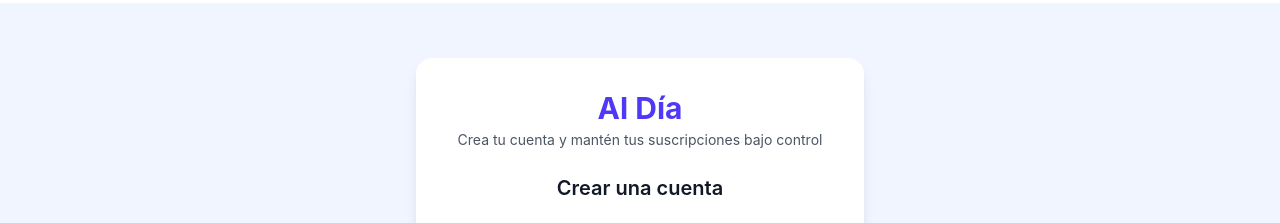
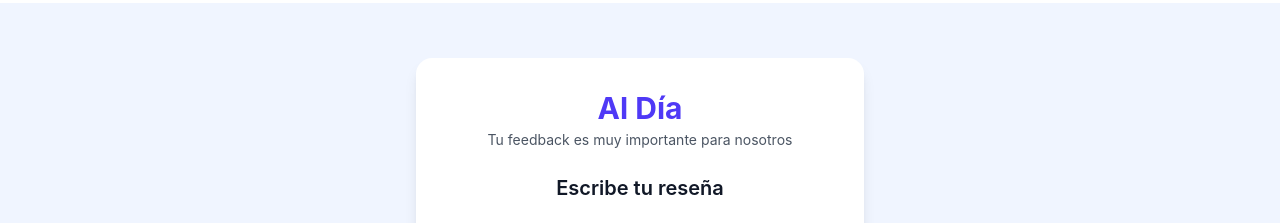
Before and after one commit to gabriel12305/landing-page-tarea, a website built with Vite: page index.html in a window 1280 px wide. Shown: the part 2640-2863 px from the top of the page. Built offline with nearby package versions, Linux system fonts and the light colour scheme; some packages are replaced by stand-ins of ours; no server answers; the database is empty.

Commit message:
correcion2

```diff
--- a/index.html
+++ b/index.html
@@ -162,10 +162,10 @@
       <div class="w-full max-w-md bg-white rounded-2xl shadow-lg p-8">
         <div class="text-center mb-6">
           <h2 class="text-3xl font-bold text-indigo-600">Al Día</h2>
-          <p class="text-gray-600 text-sm mt-1">Crea tu cuenta y mantén tus suscripciones bajo control</p>
+          <p class="text-gray-600 text-sm mt-1">Tu feedback es muy importante para nosotros</p>
         </div>
         <h1 class="text-xl font-semibold text-gray-900 mb-6 text-center">
-          Crear una cuenta
+          Escribe tu reseña
         </h1>
 
         <form id="formResena" class="space-y-5">
```
